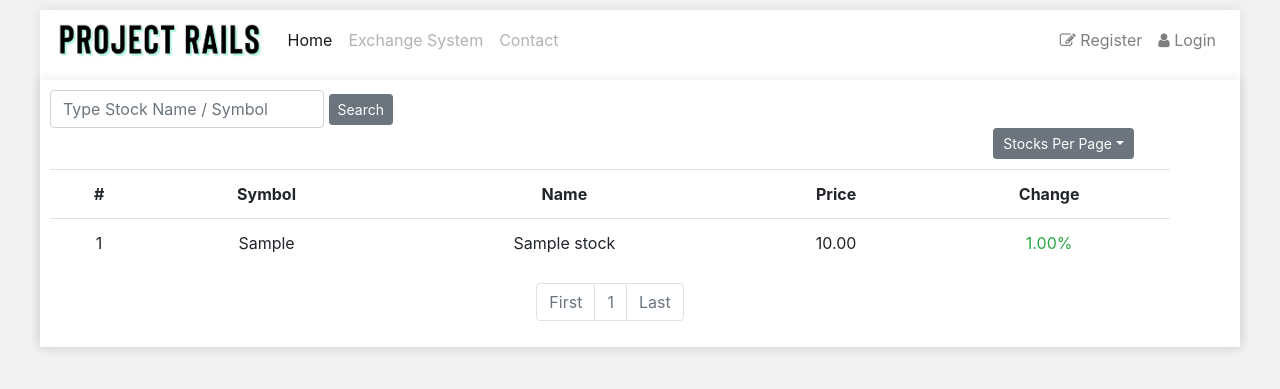
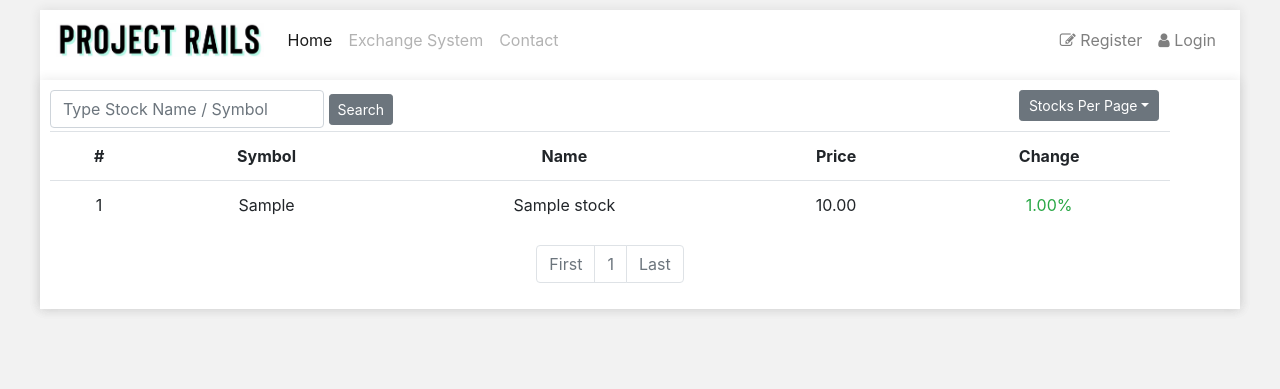
Before and after one commit to murradkh/StockProject, a Django app: page / in a window 1280 px wide. Shown: the top 389 px of the page. Run offline with Django 3.2, Linux system fonts and the light colour scheme; tables that the repository leaves empty hold one stand-in row (values such as "Sample post"); some libraries are stand-ins or nearby versions.

Commit message:
refinning

```diff
--- a/myapp/templates/index.html
+++ b/myapp/templates/index.html
@@ -3,7 +3,7 @@
 {% block content %}
 
 <div class="row">
-    <div class="col-9">
+    <div class="col-10">
         <!--  Search form -->
         <form class="form-inline mr-auto" method="get">
             {% csrf_token %}
@@ -15,7 +15,7 @@
         </form>
     </div>
 
-    <div class="offset-sm-10">
+    <div class="col">
         <div class="btn-group" style="padding-bottom: 10px;">
             <button type="button" class="btn btn-secondary dropdown-toggle dropdown-toggle-split btn-sm"
                     data-toggle="dropdown" aria-haspopup="true" aria-expanded="false">
```
